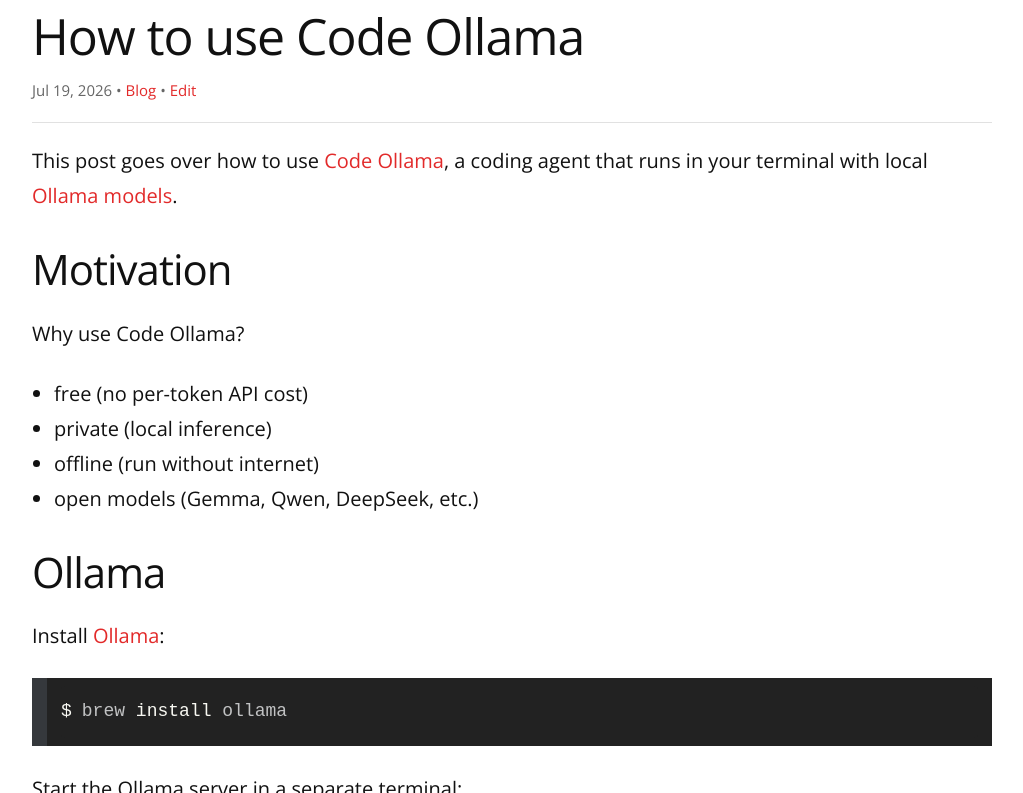
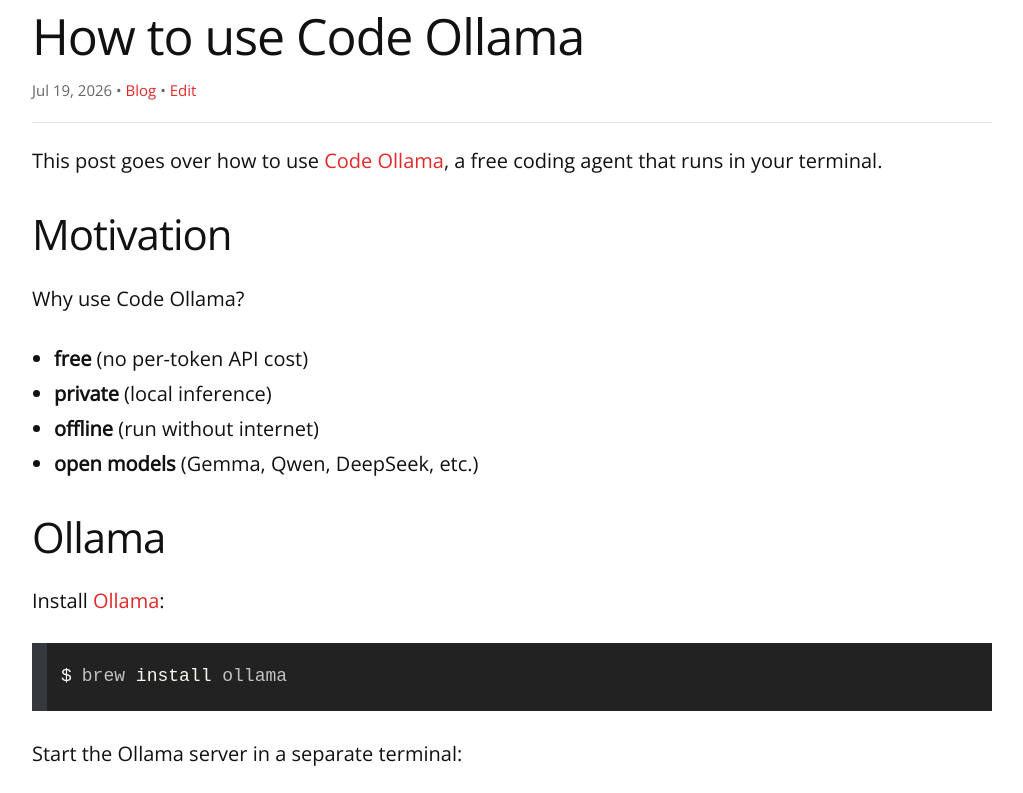
Before and after one commit to remarkablemark/remarkablemark.github.io, a Jekyll site: the page built from _posts/2026/2026-07-19-code-ollama.md, in a window 1280 px wide and 900 px high, cut to the strip 107-900 px from the top of the window. Shown: the whole strip, without its empty margins (128-1151 px from the left). Built offline with Jekyll 4.4.1, drawn with Linux system fonts in a browser that asks for light colours; comment, search, counter and statistics services are not loaded; some of the changed lines change nothing that is shown.

Commit message:
refactor(posts): update "How to use Code Ollama"
Post: 2026-07-19-code-ollama.md

```diff
--- a/_posts/2026/2026-07-19-code-ollama.md
+++ b/_posts/2026/2026-07-19-code-ollama.md
@@ -1,21 +1,21 @@
 ---
 layout: post
 title: How to use Code Ollama
-date: 2026-07-19 12:59:12
-excerpt: How to use Code Ollama as a local coding agent in your terminal.
+date: 2026-07-19 15:51:18
+excerpt: How to use Code Ollama, a free coding agent that runs in your terminal. The TUI has no per-token API cost, runs privately with local inference, works offline without internet, and uses open-weight models (Gemma, Qwen, DeepSeek).
 categories: code-ollama ollama ai agent tui cli llm
 ---
 
-This post goes over how to use [Code Ollama](https://github.com/ai-action/code-ollama), a coding agent that runs in your terminal with local [Ollama](https://ollama.com/) [models](https://ollama.com/search).
+This post goes over how to use [Code Ollama](https://github.com/ai-action/code-ollama), a free coding agent that runs in your terminal.
 
 ## Motivation
 
 Why use Code Ollama?
 
-- free (no per-token API cost)
-- private (local inference)
-- offline (run without internet)
-- open models (Gemma, Qwen, DeepSeek, etc.)
+- **free** (no per-token API cost)
+- **private** (local inference)
+- **offline** (run without internet)
+- **open models** (Gemma, Qwen, DeepSeek, etc.)
 
 ## Ollama
 
```
